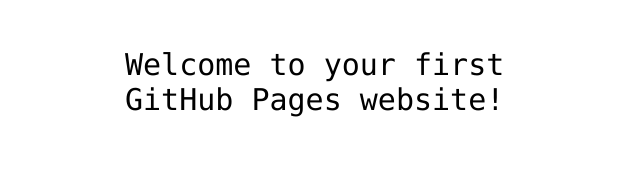
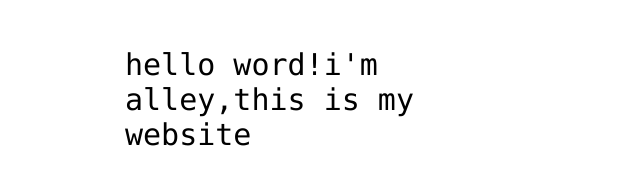
Before and after one commit to zhangyu1919/hello-world, a plain HTML site: page index.html in a window 1280 px wide. Shown: the part 341-526 px from the top of the page, without its empty margins (315-955 px from the left). Drawn offline with Linux system fonts and the light colour scheme.

Commit message:
Update index.html

```diff
--- a/index.html
+++ b/index.html
@@ -12,7 +12,7 @@
 <img src="https://octodex.github.com/images/daftpunktocat-thomas.gif" id="octocat" alt="octocat-gif" />
 
 <!-- Change this code here by copy and pasting your template on line 15 -->
-<p>Welcome to your first GitHub Pages website!</p>
+  <p>hello word!i'm alley,this is my website</p>
 
 </body>
 </html>
```
